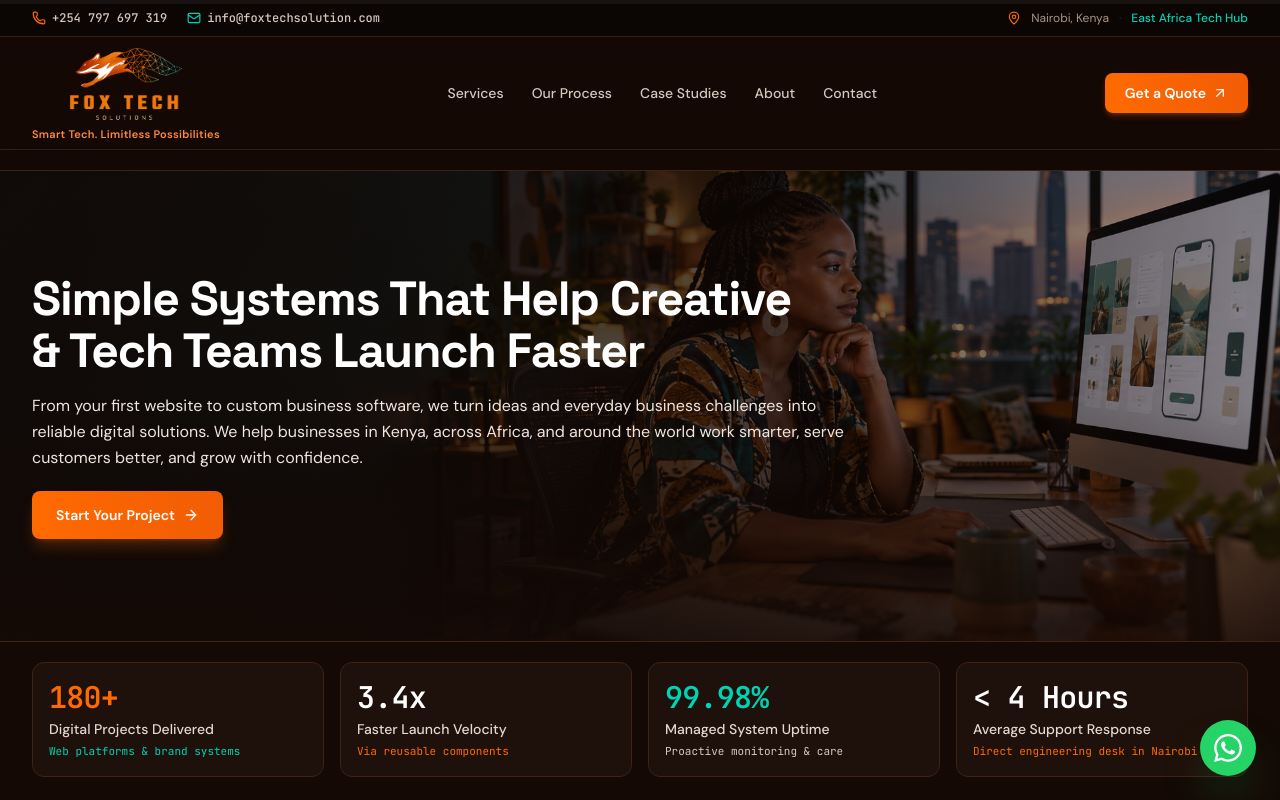
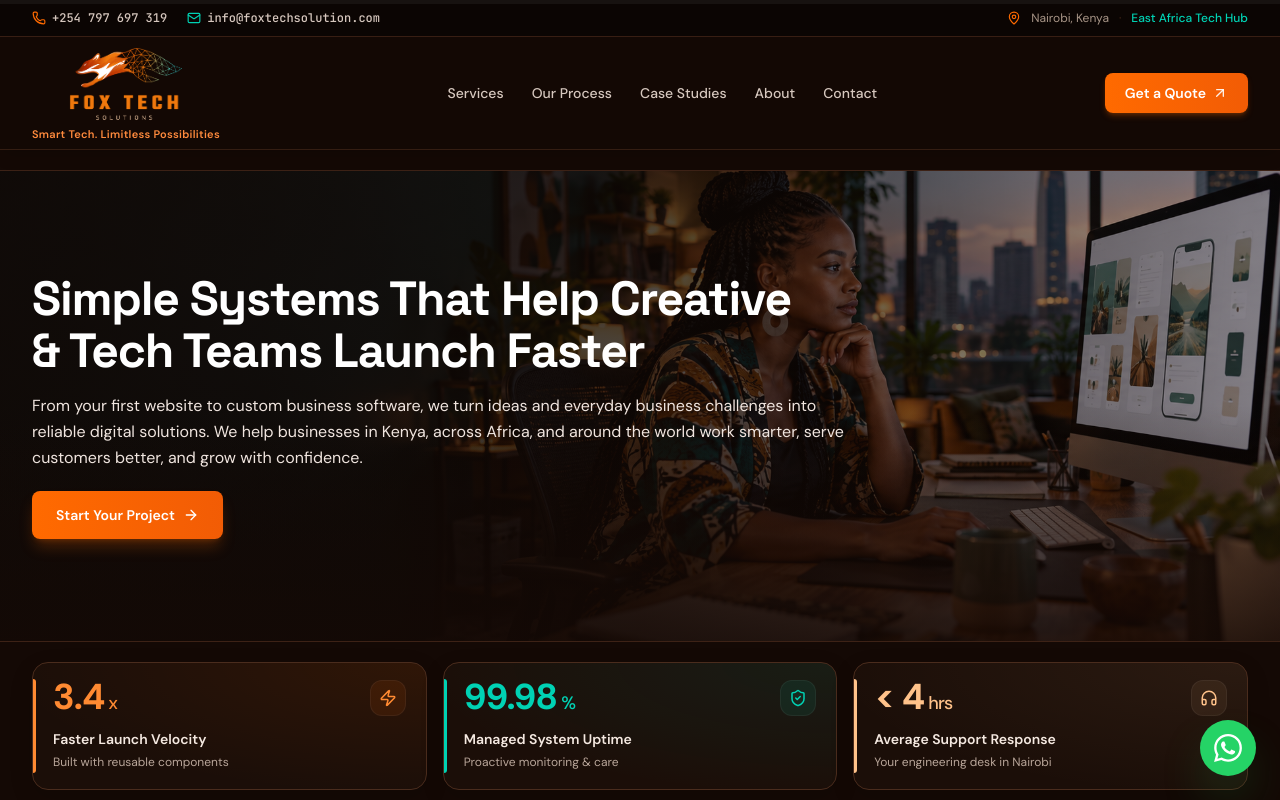
Before and after one commit to johnorengo/Fox-Tech-Portfolio, a React (Vite) app: page / in a window 1280 px wide. Shown: the top 800 px of the page. Built offline with nearby package versions, Linux system fonts and the light colour scheme.

Commit message:
Redesign hero metrics as three balanced accent cards

```diff
--- a/src/components/Hero.tsx
+++ b/src/components/Hero.tsx
@@ -1,5 +1,5 @@
 import React, { useEffect, useState } from 'react';
-import { ArrowRight } from 'lucide-react';
+import { ArrowRight, Zap, ShieldCheck, Headphones } from 'lucide-react';
 
 import engineeringTeam from '../assets/images/hero-engineering-team.png';
 import productDesigner from '../assets/images/hero-product-designer.png';
@@ -146,27 +146,32 @@ export const Hero: React.FC<HeroProps> = ({ onBookScoping }) => {
 
       </div>
 
-      <div className="mx-auto mt-10 grid max-w-7xl grid-cols-2 gap-4 px-4 sm:gap-6 sm:px-6 lg:mt-5 lg:grid-cols-4 lg:gap-4 lg:px-8">
-        <div data-reveal="rise" data-reveal-delay="1" className="rounded-xl border border-[#3d2216] bg-[#1e100a] p-4">
-          <div className="font-mono text-2xl font-bold tracking-tight text-[#ff6a00] sm:text-3xl">180+</div>
-          <div className="mt-1 text-xs font-medium text-[#e5d8cf] sm:text-sm">Digital Projects Delivered</div>
-          <div className="mt-1 text-[11px] font-mono text-[#00d2b4]">Web platforms &amp; brand systems</div>
-        </div>
-        <div data-reveal="rise" data-reveal-delay="2" className="rounded-xl border border-[#3d2216] bg-[#1e100a] p-4">
-          <div className="font-mono text-2xl font-bold tracking-tight text-white sm:text-3xl">3.4x</div>
-          <div className="mt-1 text-xs font-medium text-[#e5d8cf] sm:text-sm">Faster Launch Velocity</div>
-          <div className="mt-1 text-[11px] font-mono text-[#ff6a00]">Via reusable components</div>
-        </div>
-        <div data-reveal="rise" data-reveal-delay="3" className="rounded-xl border border-[#3d2216] bg-[#1e100a] p-4">
-          <div className="font-mono text-2xl font-bold tracking-tight text-[#00d2b4] sm:text-3xl">99.98%</div>
-          <div className="mt-1 text-xs font-medium text-[#e5d8cf] sm:text-sm">Managed System Uptime</div>
-          <div className="mt-1 text-[11px] font-mono text-[#d6c7be]">Proactive monitoring &amp; care</div>
-        </div>
-        <div data-reveal="rise" data-reveal-delay="4" className="rounded-xl border border-[#3d2216] bg-[#1e100a] p-4">
-          <div className="font-mono text-2xl font-bold tracking-tight text-white sm:text-3xl">&lt; 4 Hours</div>
-          <div className="mt-1 text-xs font-medium text-[#e5d8cf] sm:text-sm">Average Support Response</div>
-          <div className="mt-1 text-[11px] font-mono text-[#ff6a00]">Direct engineering desk in Nairobi</div>
-        </div>
+      <div className="mx-auto mt-5 grid max-w-7xl grid-cols-1 gap-3 px-4 sm:grid-cols-3 sm:gap-4 sm:px-6 lg:px-8" aria-label="Our performance at a glance">
+        {[
+          { value: '3.4', unit: 'x', label: 'Faster Launch Velocity', detail: 'Built with reusable components', icon: Zap, accent: '#ff8a32', glow: 'rgba(255,106,0,0.09)' },
+          { value: '99.98', unit: '%', label: 'Managed System Uptime', detail: 'Proactive monitoring & care', icon: ShieldCheck, accent: '#00d2b4', glow: 'rgba(0,210,180,0.08)' },
+          { value: '< 4', unit: 'hrs', label: 'Average Support Response', detail: 'Your engineering desk in Nairobi', icon: Headphones, accent: '#ffc28a', glow: 'rgba(255,194,138,0.07)' },
+        ].map((stat, index) => (
+          <div
+            key={stat.label}
+            data-reveal="rise"
+            data-reveal-delay={String(index + 1)}
+            className="relative overflow-hidden rounded-2xl border border-[#4a2c1d] px-5 py-4 shadow-[0_8px_24px_rgba(0,0,0,0.12)] transition-colors duration-300 hover:border-[#79503a]"
+            style={{ background: `radial-gradient(ellipse at top right, ${stat.glow}, transparent 75%), #1b0e08` }}
+          >
+            <div className="absolute bottom-4 left-0 top-4 w-[3px] rounded-r-full" style={{ backgroundColor: stat.accent }} aria-hidden="true" />
+            <div className="flex items-center justify-between gap-3">
+              <div className="font-display text-[2rem] font-bold leading-none tracking-tight tabular-nums lg:text-4xl" style={{ color: stat.accent }}>
+                {stat.value}<span className="ml-1 text-lg font-medium">{stat.unit}</span>
+              </div>
+              <div className="flex h-9 w-9 shrink-0 items-center justify-center rounded-xl border border-white/5" style={{ color: stat.accent, backgroundColor: stat.glow }}>
+                <stat.icon className="h-[18px] w-[18px]" aria-hidden="true" />
+              </div>
+            </div>
+            <div className="mt-3 text-sm font-semibold text-[#f5e9e1]">{stat.label}</div>
+            <div className="mt-1 text-xs leading-relaxed text-[#b9a69a]">{stat.detail}</div>
+          </div>
+        ))}
       </div>
     </section>
   );
```
